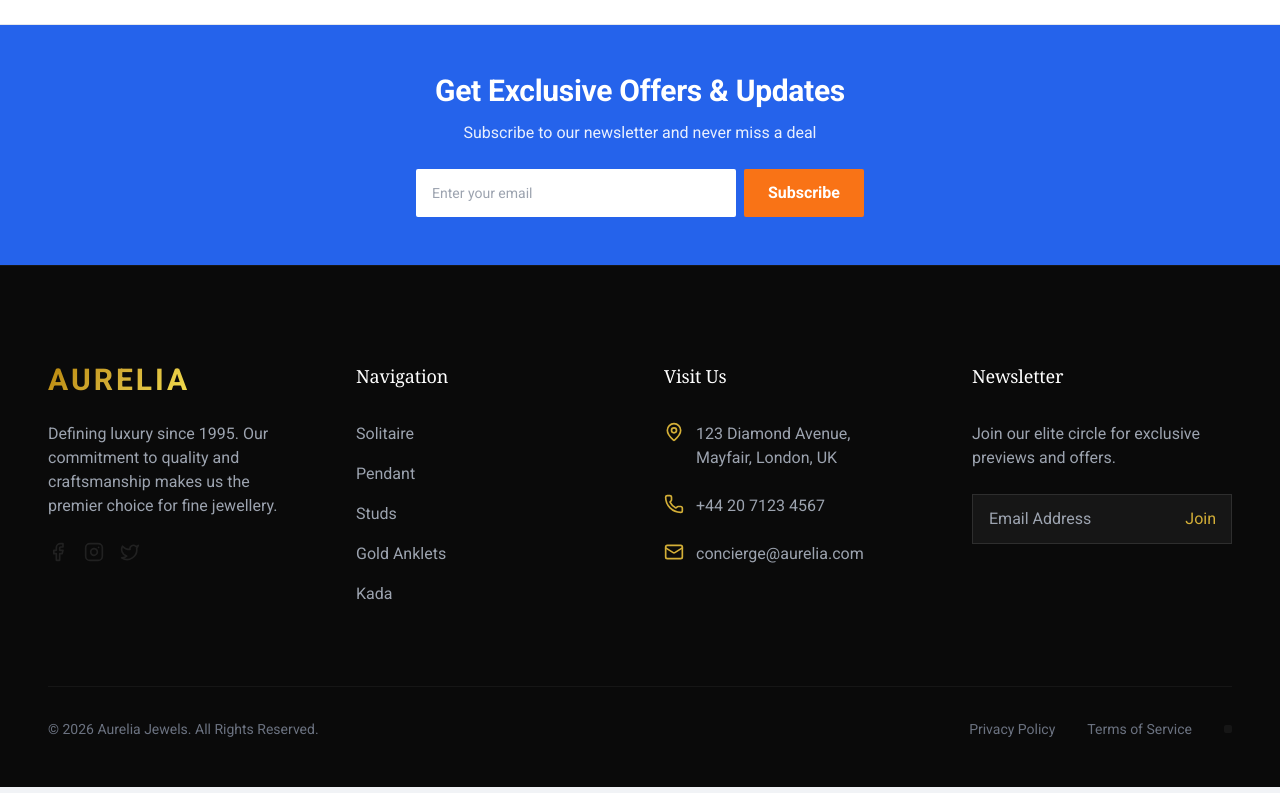
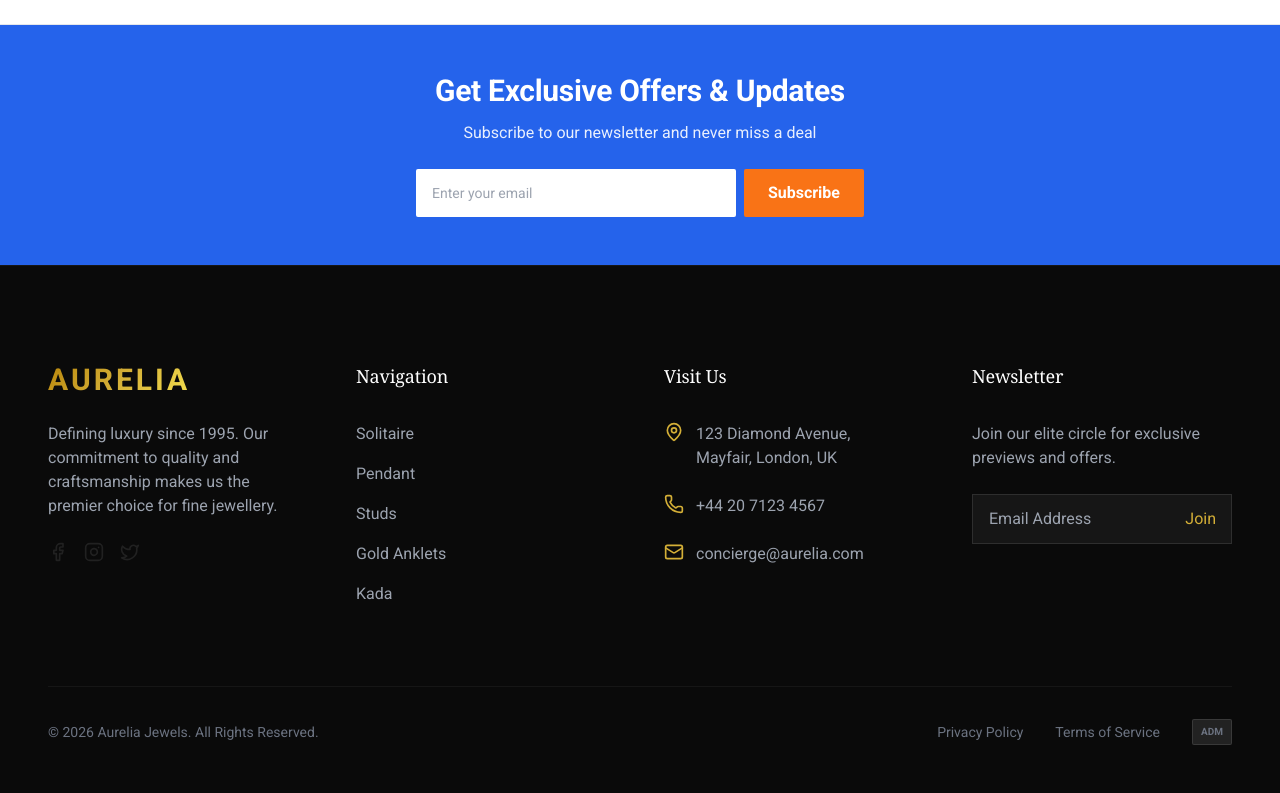
Before and after one commit to Abhinand4779/Ecommerce, a React app: page / in a window 1280 px wide. Shown: the part 2299-3092 px from the top of the page. Built offline with nearby package versions, Linux system fonts and the light colour scheme; no server answers; the HTML template or start-up script is replaced by a standard one.

Commit message:
debug: make admin test link visible as ADM tag

```diff
--- a/src/components/layout/Footer.tsx
+++ b/src/components/layout/Footer.tsx
@@ -78,9 +78,9 @@ const Footer = () => {
                         <Link to="/terms" className="hover:text-white transition-colors">Terms of Service</Link>
                         <Link
                             to="/admin"
-                            className="w-2 h-2 bg-white/5 hover:bg-white/20 transition-all rounded-sm"
+                            className="px-2 py-0.5 bg-white/10 hover:bg-[#D4AF37]/50 text-[10px] text-gray-500 hover:text-black transition-all rounded-sm font-bold border border-white/10"
                             title="Admin Portal"
-                        ></Link>
+                        >ADM</Link>
                     </div>
                 </div>
             </div>
```
